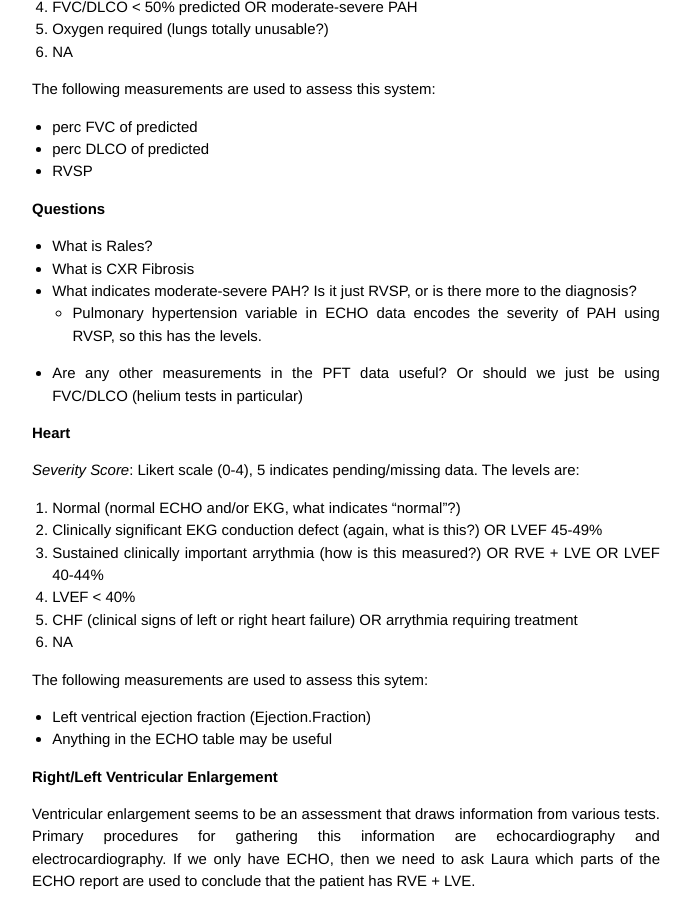
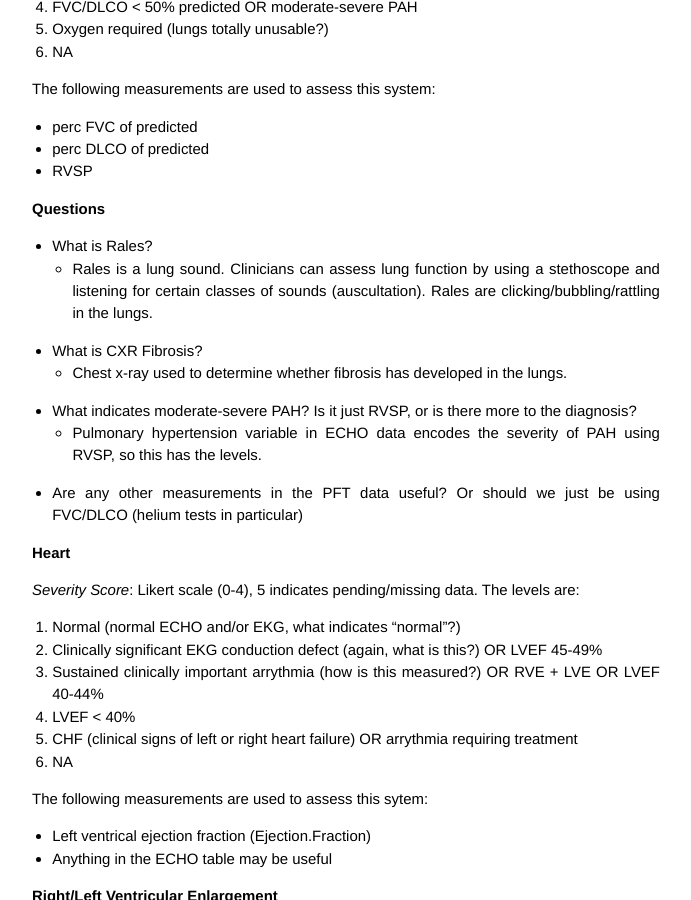
Before and after one commit to sclero/sclero.github.com, a Jekyll site: the page built from _posts/2013-11-04-variables.md, in a window 1280 px wide and 900 px high, scrolled down 841 px. Shown: the whole window, without its empty margins (294-985 px from the left). Built offline with Jekyll 4.4.1, drawn with Linux system fonts in a browser that asks for light colours; Markdown is read by kramdown in place of the engine named in the settings.

```diff
--- a/_posts/2013-11-04-variables.md
+++ b/_posts/2013-11-04-variables.md
@@ -46,7 +46,9 @@ The following measurements are used to assess this system:
 #### Questions
 
 - What is Rales?
-- What is CXR Fibrosis
+  - Rales is a lung sound. Clinicians can assess lung function by using a stethoscope and listening for certain classes of sounds (auscultation). Rales are clicking/bubbling/rattling in the lungs.
+- What is CXR Fibrosis?
+  - Chest x-ray used to determine whether fibrosis has developed in the lungs.
 - What indicates moderate-severe PAH? Is it just RVSP, or is there more to the diagnosis?
   - Pulmonary hypertension variable in ECHO data encodes the severity of PAH using RVSP, so this has the levels.
 - Are any other measurements in the PFT data useful? Or should we just be using FVC/DLCO (helium tests in particular)
```
Also changed, not shown: _posts/2013-11-05-model.md (added, +4 -0 lines).
